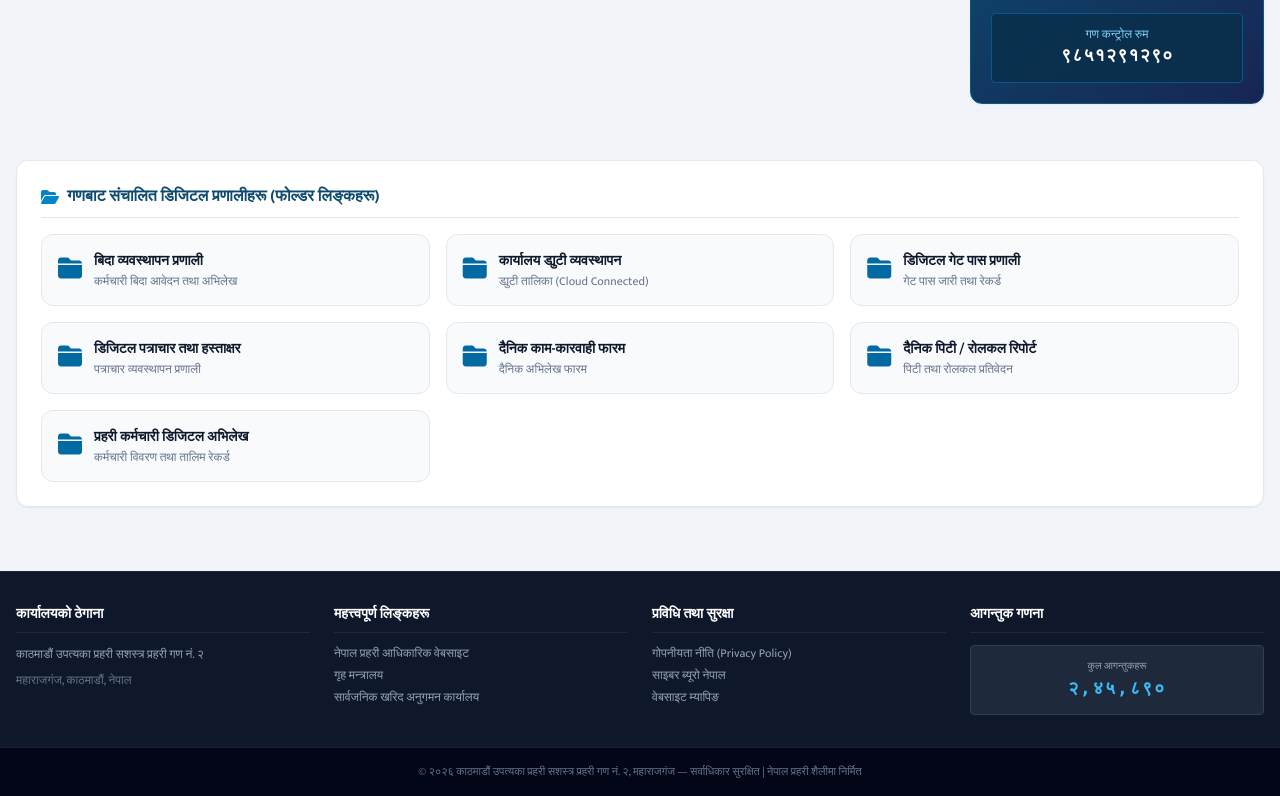
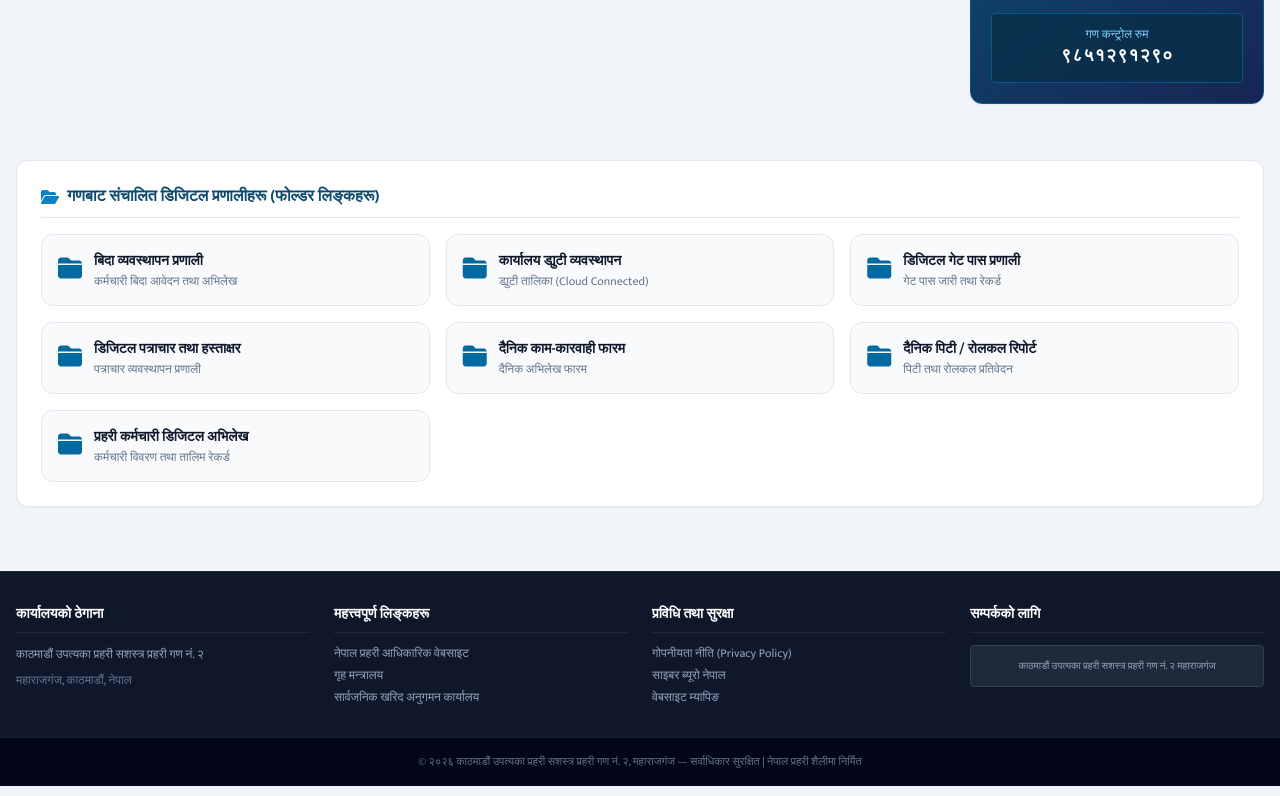
Before and after one commit to kamgun2083-sketch/2-number-gun-police-app, a plain HTML site: page index.html in a window 1280 px wide. Shown: the part 1315-2111 px from the top of the page. Drawn offline with nearby package versions, Linux system fonts and the light colour scheme.

Commit message:
Update header and visitor count section in index.html

```diff
--- a/index.html
+++ b/index.html
@@ -401,10 +401,10 @@
                 </ul>
             </div>
             <div>
-                <h5 class="text-white font-bold text-sm mb-3 border-b border-slate-800 pb-2">आगन्तुक गणना</h5>
+                <h5 class="text-white font-bold text-sm mb-3 border-b border-slate-800 pb-2">सम्पर्कको लागि</h5>
                 <div class="bg-slate-800 p-3 rounded text-center border border-slate-700">
-                    <span class="text-slate-400 block text-[10px]">कुल आगन्तुकहरू</span>
-                    <span class="text-lg font-extrabold text-sky-400 tracking-widest font-mono">२,४५,८९०</span>
+                    <span class="text-slate-400 block text-[10px]">काठमाडौं उपत्यका प्रहरी सशस्त्र प्रहरी गण नं. २ महाराजगंज</span>
+                    <span class="text-lg font-extrabold text-sky-400 tracking-widest font-mono"></span>
                 </div>
             </div>
         </div>
```
